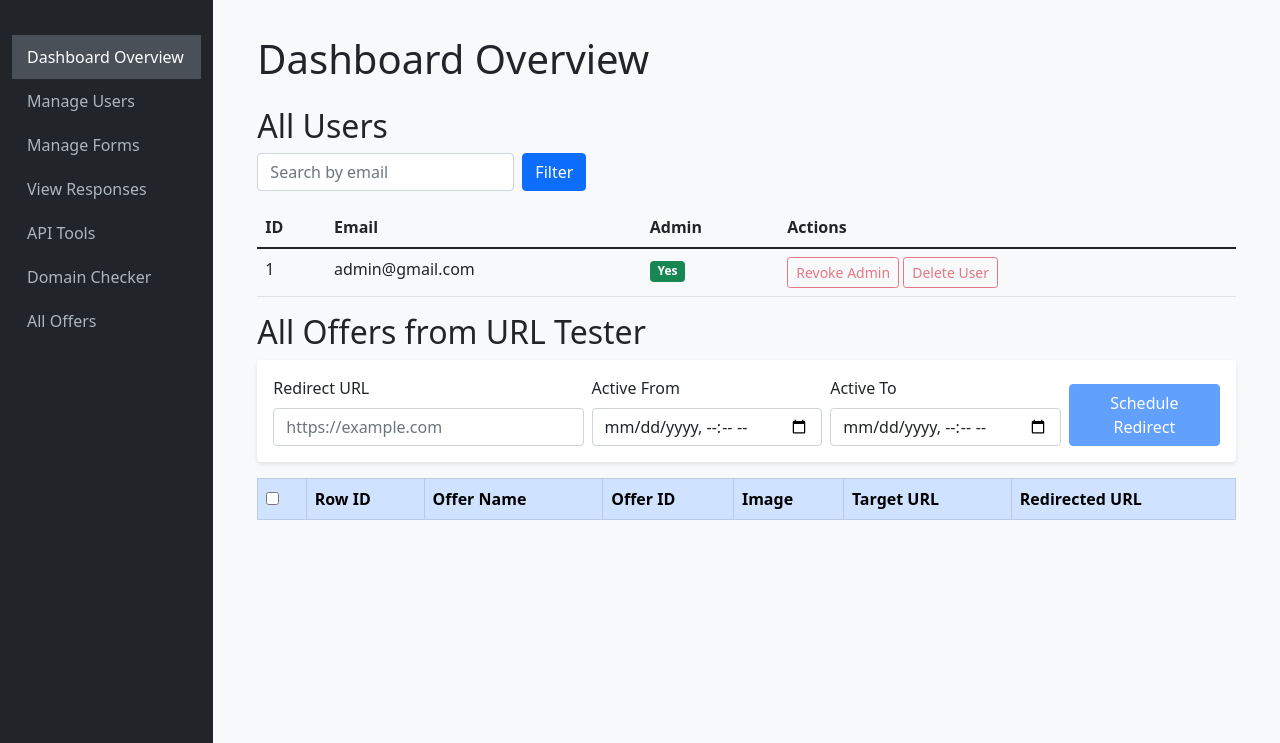
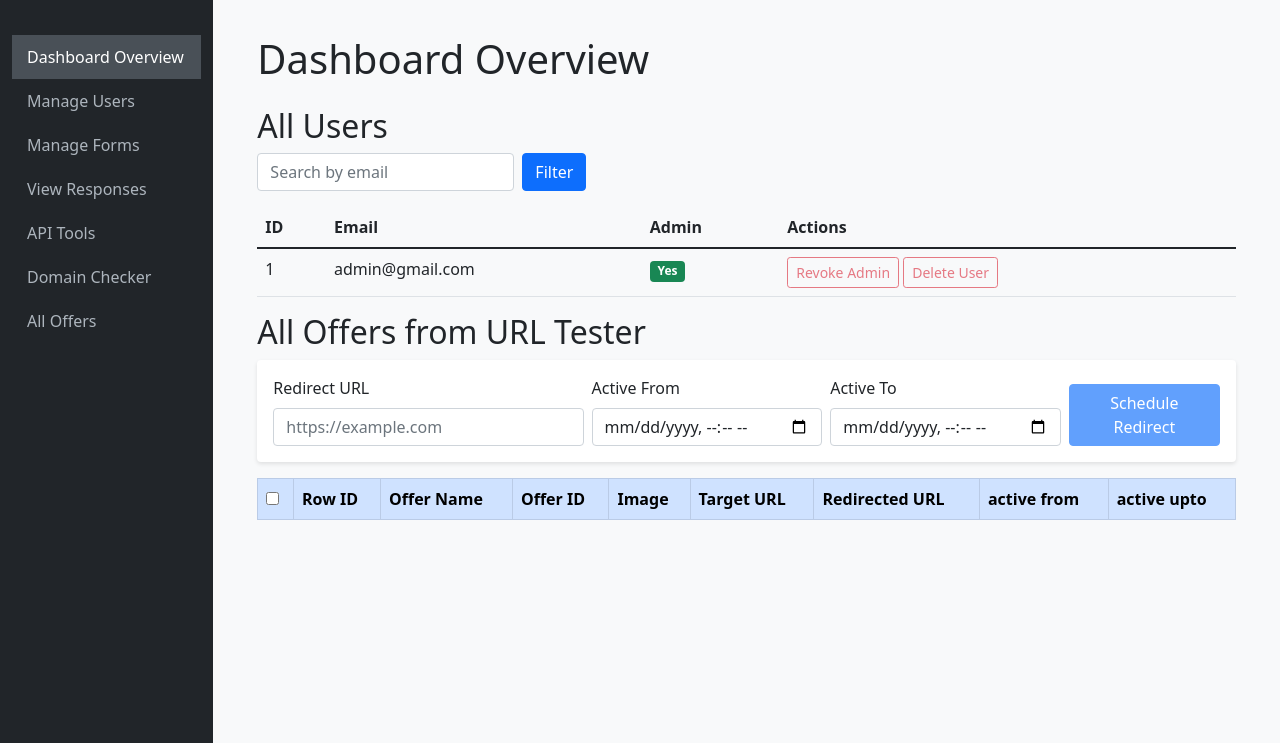
Before and after one commit to AyushSoni14/Google-Form-Clone, a Flask app: page /admin/dashboard in a window 1280 px wide. Shown: the part 59-802 px from the top of the page. Run offline with Flask 3, Linux system fonts and the light colour scheme; a user stored in the database is signed in; lists and menus that the app fills with data are empty; some libraries are stand-ins or nearby versions.

Commit message:
new commit

```diff
--- a/templates/admin_dashboard.html
+++ b/templates/admin_dashboard.html
@@ -371,6 +371,8 @@
               <th>Image</th>
               <th>Target URL</th>
               <th>Redirected URL</th>
+              <th>active from</th>
+              <th>active upto</th>
             </tr>
           </thead>
           <tbody>
@@ -403,6 +405,20 @@
                     <span class="text-muted">No URL</span>
                 {% endif %}
                 </td>
+                <td>
+                    {% if offer.scheduled_active_from %}
+                        {{ offer.scheduled_active_from.strftime('%Y-%m-%d %H:%M:%S') }}
+                    {% else %}
+                        <span class="text-muted">No Time Alloted</span>
+                    {% endif %}
+                    </td>
+                    <td>
+                        {% if offer.scheduled_active_to %}
+                            {{ offer.scheduled_active_to.strftime('%Y-%m-%d %H:%M:%S') }}
+                        {% else %}
+                            <span class="text-muted">No Time Alloted</span>
+                        {% endif %}
+                        </td>
             </tr>
             {% endfor %}
           </tbody>
```
